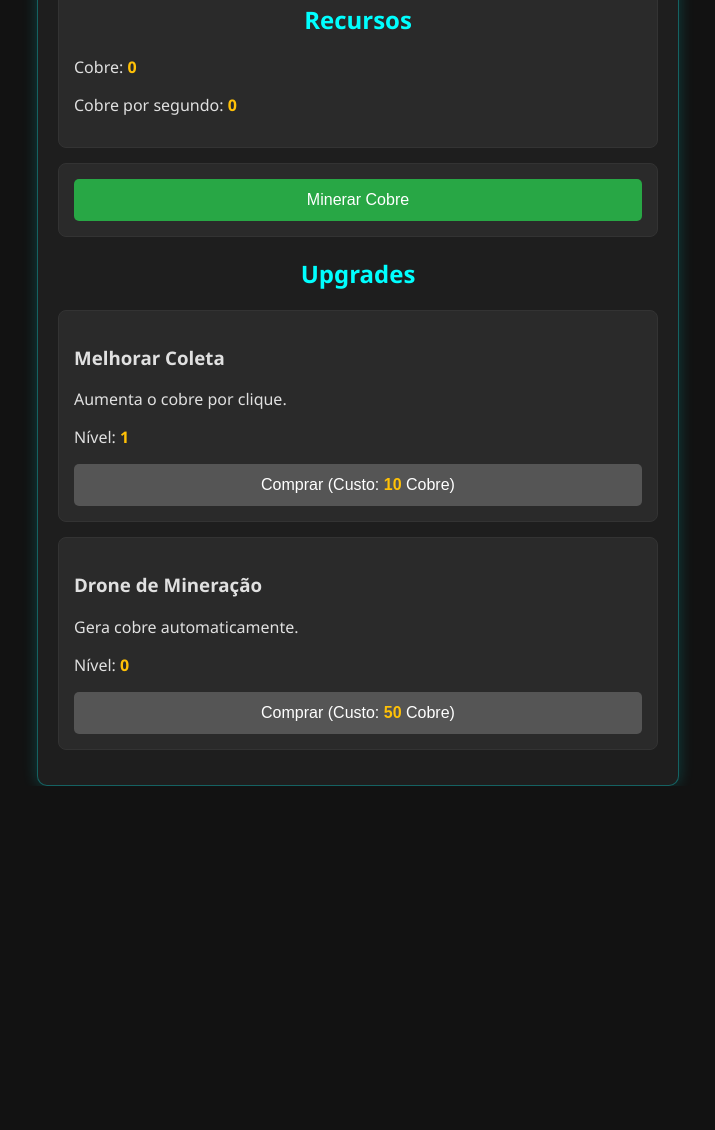
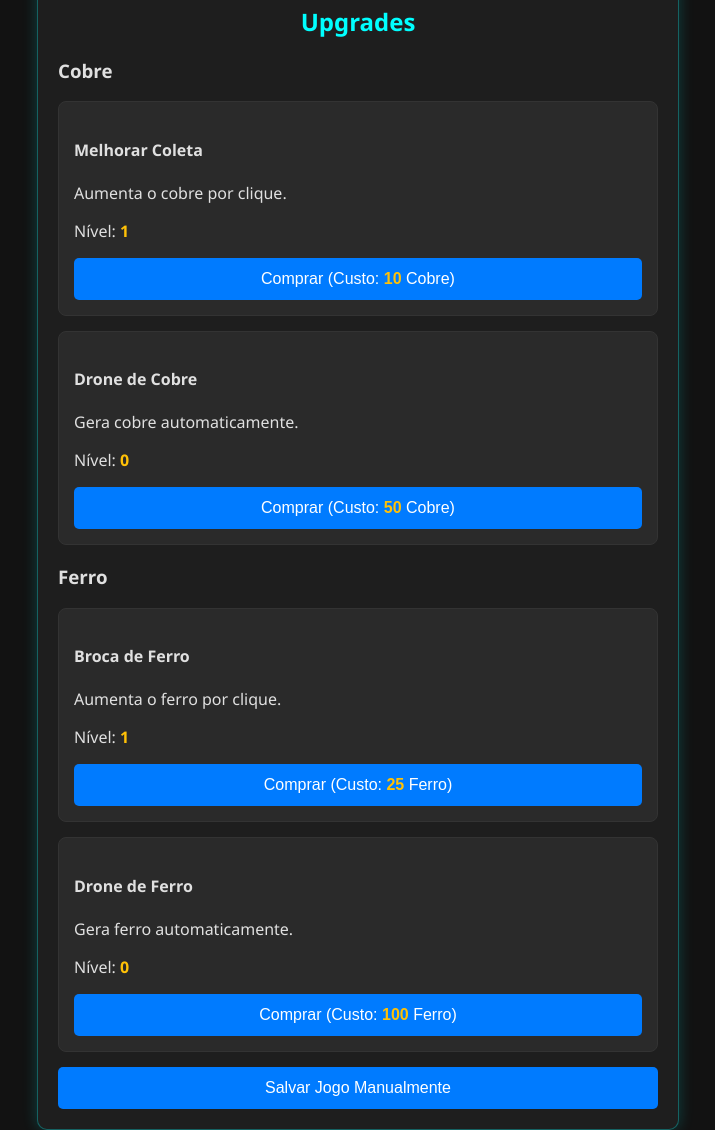
Before and after one commit to ovulgo22/vers-o1.github.io, a plain HTML site: page docs/index.html in a window 1280 px wide. Shown: the part 77-1207 px from the top of the page, without its empty margins (282-997 px from the left). Before the commit the page ends 863 px from the top, so only its background shows below. Drawn offline with Linux system fonts and the light colour scheme.

Commit message:
Update index.html

```diff
--- a/docs/index.html
+++ b/docs/index.html
@@ -11,32 +11,55 @@
     <div id="game-container">
         <h1>Idle Universe Miner</h1>
 
-        <div id="resource-section">
-            <h2>Recursos</h2>
+        <div class="resource-container">
+            <div id="resource-section-cobre">
+                <h2>Recursos de Cobre</h2>
                 <p>Cobre: <span id="cobre-count">0</span></p>
                 <p>Cobre por segundo: <span id="cobre-per-second">0</span></p>
+                <button id="mine-cobre-btn" class="mine-btn">Minerar Cobre</button>
             </div>
-
-        <div id="action-section">
-            <button id="mine-cobre-btn">Minerar Cobre</button>
+            <div id="resource-section-ferro">
+                <h2>Recursos de Ferro</h2>
+                <p>Ferro: <span id="ferro-count">0</span></p>
+                <p>Ferro por segundo: <span id="ferro-per-second">0</span></p>
+                <button id="mine-ferro-btn" class="mine-btn">Minerar Ferro (Requer 100 Cobre)</button>
+            </div>
         </div>
 
         <div id="upgrades-section">
             <h2>Upgrades</h2>
+            <div class="upgrade-column">
+                <h3>Cobre</h3>
                 <div class="upgrade">
-                <h3>Melhorar Coleta</h3>
+                    <h4>Melhorar Coleta</h4>
                     <p>Aumenta o cobre por clique.</p>
-                <p>Nível: <span id="click-upgrade-level">1</span></p>
-                <button id="buy-click-upgrade-btn">Comprar (Custo: <span id="click-upgrade-cost">10</span> Cobre)</button>
+                    <p>Nível: <span id="cobre-click-level">1</span></p>
+                    <button id="buy-cobre-click-upgrade">Comprar (Custo: <span id="cobre-click-cost">10</span> Cobre)</button>
                 </div>
                 <div class="upgrade">
-                <h3>Drone de Mineração</h3>
+                    <h4>Drone de Cobre</h4>
                     <p>Gera cobre automaticamente.</p>
-                <p>Nível: <span id="idle-upgrade-level">0</span></p>
-                <button id="buy-idle-upgrade-btn">Comprar (Custo: <span id="idle-upgrade-cost">50</span> Cobre)</button>
+                    <p>Nível: <span id="cobre-idle-level">0</span></p>
+                    <button id="buy-cobre-idle-upgrade">Comprar (Custo: <span id="cobre-idle-cost">50</span> Cobre)</button>
                 </div>
             </div>
-
+            <div class="upgrade-column">
+                <h3>Ferro</h3>
+                <div class="upgrade">
+                    <h4>Broca de Ferro</h4>
+                    <p>Aumenta o ferro por clique.</p>
+                    <p>Nível: <span id="ferro-click-level">1</span></p>
+                    <button id="buy-ferro-click-upgrade">Comprar (Custo: <span id="ferro-click-cost">25</span> Ferro)</button>
+                </div>
+                <div class="upgrade">
+                    <h4>Drone de Ferro</h4>
+                    <p>Gera ferro automaticamente.</p>
+                    <p>Nível: <span id="ferro-idle-level">0</span></p>
+                    <button id="buy-ferro-idle-upgrade">Comprar (Custo: <span id="ferro-idle-cost">100</span> Ferro)</button>
+                </div>
+            </div>
+        </div>
+        <button id="save-btn">Salvar Jogo Manualmente</button>
     </div>
 
     <script src="script.js"></script>
```
Lines whose indentation alone changed are shown as unchanged.
